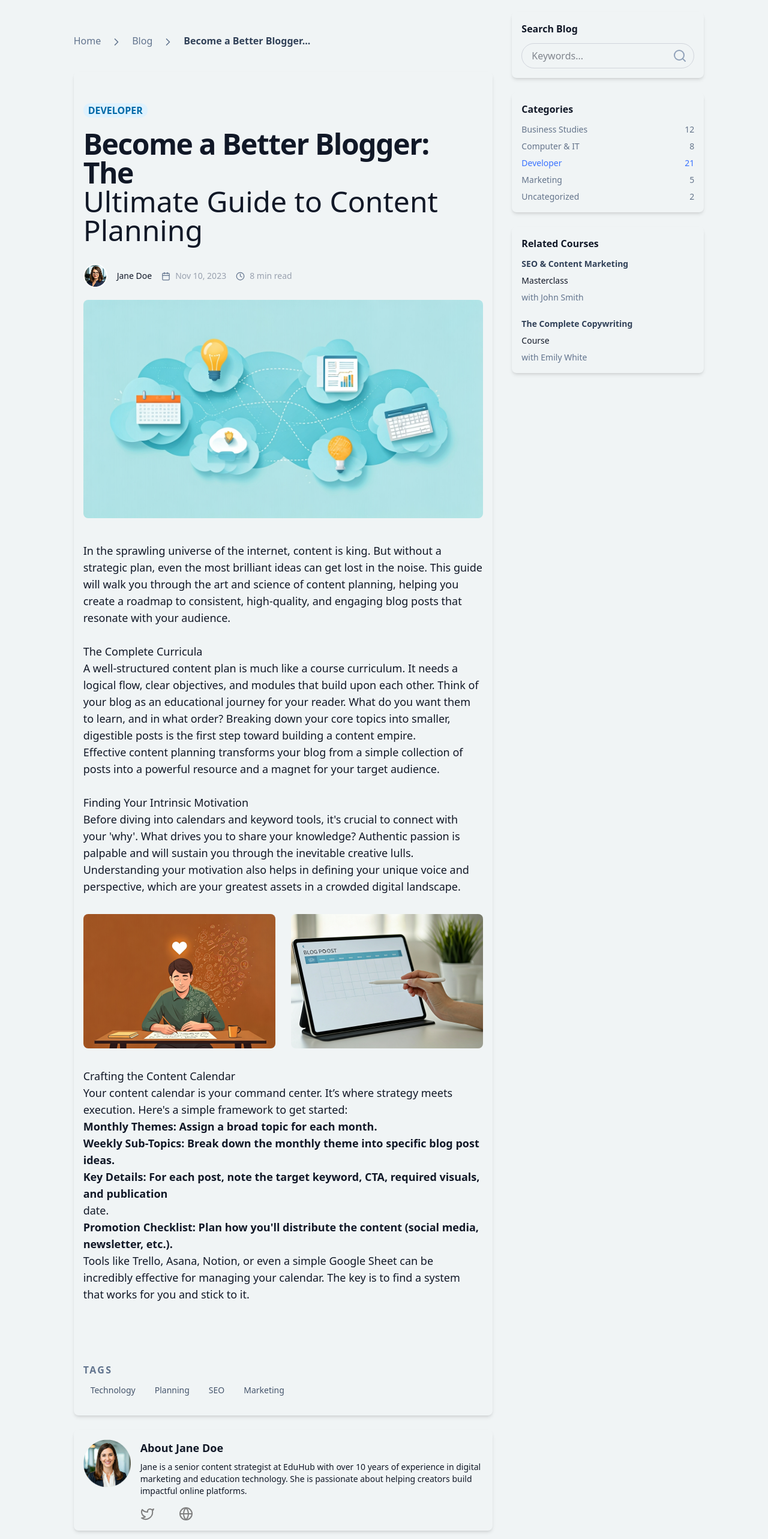
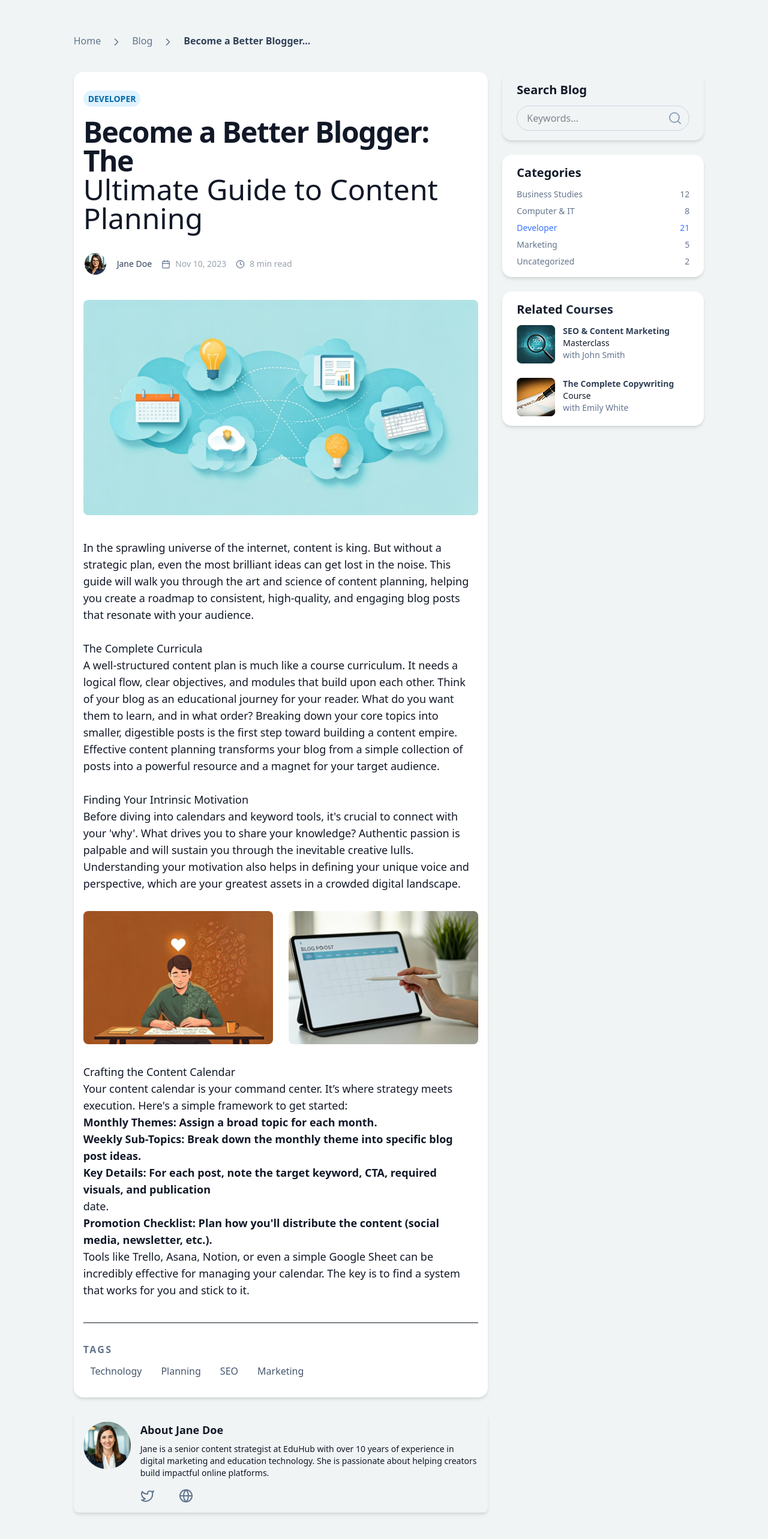
Before and after one commit to Amr-ahmed-98/Education-App, a React (Vite) app: page /blog-details in a window 1280 px wide. Shown: the part 100-2666 px from the top of the page at 60% size. Built offline with nearby package versions, Linux system fonts and the light colour scheme.

Commit message:
edits on Blog and BlogDetails

```diff
--- a/src/components/pages/BlogDetails.tsx
+++ b/src/components/pages/BlogDetails.tsx
@@ -1,11 +1,18 @@
 import * as icons from "@/assets/icons/icons";
 import * as images from "@/assets/images/images";
-// import { themes } from "@/contexts/Theme";
+import { themes } from "@/contexts/Theme";
+import { ThemeContext } from "@/contexts/ThemeContextDefinition";
+import { useContext } from "react";
+// import { useTranslation } from "react-i18next";
 
 function BlogDetails() {
+  // const { t } = useTranslation();
+  const { theme } = useContext(ThemeContext)!;
+  const isDark = theme === themes.dark;
+
   return (
     <div className="w-full mx-auto">
-      <div className="w-5/6 mx-auto  py-10 flex gap-4">
+      <div className="w-5/6 mx-auto py-10 flex gap-2">
         {/* Left Content bg-[#1C242F] in dark*/}
         <section className="w-full space-y-6 rounded-lg p-4">
           {/*                   */}
@@ -25,11 +32,18 @@ function BlogDetails() {
               Become a Better Blogger...
             </span>
           </div>
-          <div className="flex flex-col gap-10 shadow-md py-8 px-4 rounded-lg">
+          <div
+            className={`flex flex-col gap-10 shadow-md py-8 px-4 rounded-2xl ${
+              isDark ? `bg-[#1C242F]` : `bg-[#ffffff]`
+            }`}
+          >
             {/* title 1st div 111111111111111111*/}
-            <div className="-mb-5">
-              <div className="my-5 bg-[#DFF2FE] rounded-full w-fit">
-                <span className="my-5 bg-[#DFF2FE]  w-fitpy-1 px-2 rounded-full text-[#0069A8] font-semibold">
+            <div className="">
+              <div className="mb-5 rounded-full w-fit">
+                <span
+                  className={`w-fit py-1 px-2 rounded-full text-[#0069A8] font-bold text-sm
+                    ${isDark ? `bg-[#21324B]` : `bg-[#DFF2FE]`}`}
+                >
                   DEVELOPER
                 </span>
               </div>
@@ -44,7 +58,9 @@ function BlogDetails() {
               </h1>
               <div className="flex items-center gap-4 text-sm text-gray-400 mt-8">
                 <img src={images.jandoe2} alt="About Jane Doe" />
-                <span className="text-gray-900">Jane Doe</span>
+                <span className={isDark ? `text-[#64748B]` : `text-[#314158]`}>
+                  Jane Doe
+                </span>
 
                 <p className="flex items-center gap-2">
                   <icons.Calendar size={15} color="#62748E" /> Nov 10, 2023
@@ -146,23 +162,39 @@ function BlogDetails() {
                 is to find a system that works for you and stick to it.
               </p>
             </div>
-
             {/* Tags */}
-            <div className="flex flex-col gap-3 mt-15">
+            <div className="flex flex-col gap-3 mt-0">
+              <hr className="mb-5" />
               <h2 className="text-[#62748E] font-bold tracking-[.15em]">
                 TAGS
               </h2>
               <div className="flex gap-2">
-                <span className="px-3 rounded-full text-sm text-[#45556C]">
+                <span
+                  className={`px-3 rounded-full text-md text-[#45556C] ${
+                    isDark && "py-1 bg-[#F1F5F9] text-[#45556C]"
+                  }`}
+                >
                   Technology
                 </span>
-                <span className="px-3 rounded-full text-sm text-[#45556C]">
+                <span
+                  className={`px-3 rounded-full text-md text-[#45556C] ${
+                    isDark && "py-1 bg-[#F1F5F9] text-[#45556C]"
+                  }`}
+                >
                   Planning
                 </span>
-                <span className="px-3 rounded-full text-sm text-[#45556C]">
+                <span
+                  className={`px-3 rounded-full text-md text-[#45556C] ${
+                    isDark && "py-1 bg-[#F1F5F9] text-[#45556C]"
+                  }`}
+                >
                   SEO
                 </span>
-                <span className="px-3 rounded-full text-sm text-[#45556C]">
+                <span
+                  className={`px-3 rounded-full text-md text-[#45556C] ${
+                    isDark && "py-1 bg-[#F1F5F9] text-[#45556C]"
+                  }`}
+                >
                   Marketing
                 </span>
               </div>
@@ -171,7 +203,11 @@ function BlogDetails() {
           {/* ///////////////////////////////////////////////////////// */}
 
           {/* Author Box */}
-          <div className="flex p-4 rounded-lg shadow-md gap-4">
+          <div
+            className={`flex p-4 rounded-lg shadow-md gap-4 ${
+              isDark && "bg-[#1C242F]"
+            }`}
+          >
             <img
               src={images.janeDoe}
               alt="About Jane Doe"
@@ -179,15 +215,15 @@ function BlogDetails() {
             />
             <div>
               <h3 className="font-bold text-lg mb-2">About Jane Doe</h3>
-              <p className="text-sm ">
+              <p className={`text-sm ${isDark && "text-[#BBBBBB]"}`}>
                 Jane is a senior content strategist at EduHub with over 10 years
                 of experience in digital marketing and education technology. She
                 is passionate about helping creators build impactful online
                 platforms.
               </p>
               <span className="flex gap-10 mt-4">
-                <icons.Twitter style={{ color: "gray" }} />
-                <icons.Globe style={{ color: "gray" }} />
+                <icons.Twitter style={{ color: "#62748E" }} />
+                <icons.Globe style={{ color: "#62748E" }} />
               </span>
             </div>
           </div>
@@ -195,61 +231,131 @@ function BlogDetails() {
 
         {/* ///////////////////////////////////////////////////////// */}
         {/* Sidebar */}
-        <section className="hidden lg:block space-y-6">
+        <section className="hidden lg:block space-y-6 mt-25">
           {/* Search */}
-          <div className="p-4 rounded-lg shadow-md">
-            <h3 className="font-bold mb-3">Search Blog</h3>
+          <div
+            className={`py-4 px-6 rounded-2xl shadow-md ${
+              isDark && `bg-[#1C242F]`
+            }`}
+          >
+            <h3 className="font-semibold mb-3 text-xl">
+              Search{" "}
+              <span className={`${isDark && "text-[#EE4A62]"}`}>Blog</span>
+            </h3>
             <div className="relative w-72">
               <input
                 type="text"
                 placeholder="Keywords..."
-                className="w-full px-4 py-2 pr-10 border border-gray-300 rounded-full focus:outline-none focus:ring-2 focus:ring-blue-500 focus:border-transparent"
+                className="w-full px-4 py-2 pr-10 border border-[#CAD5E2] rounded-full focus:outline-none focus:ring-2 focus:ring-blue-500 focus:border-transparent"
               />
               <icons.Search className="absolute right-3 top-1/2 transform -translate-y-1/2 text-[#90A1B9]" />
             </div>
           </div>
 
           {/* Categories */}
-          <div className="p-4 rounded-lg shadow-md">
-            <h3 className="font-bold mb-3">Categories</h3>
+          <div
+            className={`py-4 px-6 rounded-2xl shadow-md ${
+              isDark ? `bg-[#1C242F]` : `bg-[#ffffff]`
+            } `}
+          >
+            <h3 className="font-semibold mb-3 text-xl">Categories</h3>
             <ul className="space-y-2 text-sm text-[#64748B]">
-              <li className="flex justify-between">
-                Business Studies <span>12</span>
+              <li className="flex justify-between text-center">
+                Business Studies
+                <span
+                  className={`${
+                    isDark && `rounded-full font-bold px-2 bg-[#21324B]`
+                  }`}
+                >
+                  12
+                </span>
               </li>
 
               <li className="flex justify-between">
-                Computer & IT<span>8</span>
+                Computer & IT
+                <span
+                  className={`${
+                    isDark && `rounded-full font-bold px-2 bg-[#21324B]`
+                  }`}
+                >
+                  8
+                </span>
               </li>
               <li className="flex justify-between text-[#3972FF]">
-                Developer<span>21</span>
+                Developer
+                <span
+                  className={`${
+                    isDark &&
+                    `rounded-full px-2 font-bold bg-[#CCDDFF] text-[#3972FF]`
+                  }`}
+                >
+                  21
+                </span>
               </li>
               <li className="flex justify-between">
-                Marketing<span>5</span>
+                Marketing
+                <span
+                  className={`${
+                    isDark && `rounded-full font-bold px-2 bg-[#21324B]`
+                  }`}
+                >
+                  5
+                </span>
               </li>
               <li className="flex justify-between">
-                Uncategorized<span>2</span>
+                Uncategorized
+                <span
+                  className={`${
+                    isDark && `rounded-full font-bold px-2 bg-[#21324B]`
+                  }`}
+                >
+                  2
+                </span>
               </li>
             </ul>
           </div>
 
           {/* Related Courses */}
-          <div className="p-4 rounded-lg shadow-md">
-            <h3 className="font-bold mb-3">Related Courses</h3>
-            <ul className="space-y-2 text-sm">
+          <div
+            className={`py-4 px-6 rounded-2xl shadow-md ${
+              isDark ? `bg-[#1C242F]` : `bg-[#ffffff]`
+            }`}
+          >
+            <h3 className="font-semibold text-xl mb-3">
+              Related{" "}
+              <span
+                className={`text-xl ${
+                  isDark ? `text-[#EE4A62]` : `text-[#1D293D]`
+                }`}
+              >
+                Courses
+              </span>
+            </h3>
+            <div>
+              <div className="flex gap-3">
+                <img src={images.seo} alt="SEO" />
+                <ul className="space-y-0 text-sm">
                   <p className="text-[#314158] font-semibold">
                     SEO & Content Marketing
                   </p>
-              <li>Masterclass</li>
+                  <li className={`${isDark && `text-[#314158]`}`}>
+                    Masterclass
+                  </li>
                   <li className="text-[#62748E]">with John Smith</li>
                 </ul>
+              </div>
               <br />
-            <ul className="space-y-2 text-sm">
+              <div className="flex gap-3">
+                <img src={images.copywrite} alt="Copy-Write" />
+                <ul className="space-y-0 text-sm">
                   <p className="text-[#314158] font-semibold">
                     The Complete Copywriting
                   </p>
-              <li>Course</li>
+                  <li className={`${isDark && `text-[#314158]`}`}>Course</li>
                   <li className="text-[#62748E]">with Emily White</li>
                 </ul>
+              </div>
+            </div>
           </div>
         </section>
       </div>
--- a/src/components/pages/Home.tsx
+++ b/src/components/pages/Home.tsx
@@ -8,7 +8,7 @@ import intructor1 from "../../assets/images/instructor1.png";
 import Instructor from "./../organisms/Home/InstructorSection";
 import CertificateSection from "../../components/organisms/Home/CertificateSection";
 import BannerCard from "../organisms/Home/BannerCard";
-import {ItemCard} from '../../utils/Data';
+import { ItemCard } from "../../utils/Data";
 function Home() {
   const { t } = useTranslation();
   return (
@@ -26,7 +26,7 @@ function Home() {
       />
       <div className=" bg-[linear-gradient(210deg,#4775C1_0%,#5184D5_0%,#9BBdF5_40%,#AECDFD_70%,#5184D5_100%)]">
         <div className="container grid grid-cols-1 sm:grid-cols-1 md:grid-cols-2 lg:grid-cols-4 ">
-  {ItemCard.map((item)=>(
+          {ItemCard.map((item) => (
             <BannerCard
               key={item.id}
               icon={item.icon}
--- a/src/contexts/ThemeContext.tsx
+++ b/src/contexts/ThemeContext.tsx
@@ -7,7 +7,9 @@ interface ThemeProviderProps {
   children: ReactNode;
 }
 
-export const ThemeProvider = ({ children }: ThemeProviderProps): JSX.Element => {
+export const ThemeProvider = ({
+  children,
+}: ThemeProviderProps): JSX.Element => {
   const [theme, setTheme] = useState<Theme>(() => {
     const savedTheme = localStorage.getItem("theme");
     if (savedTheme) {
--- a/src/hooks/useTheme.tsx
+++ b/src/hooks/useTheme.tsx
@@ -1,6 +1,9 @@
 import { useContext } from "react";
 
-import { ThemeContext, type ThemeContextType } from "../contexts/ThemeContextDefinition";
+import {
+  ThemeContext,
+  type ThemeContextType,
+} from "../contexts/ThemeContextDefinition";
 
 export const useTheme = (): ThemeContextType => {
   const context = useContext(ThemeContext);
```
Also changed, not shown: src/assets/images/images.ts (+4 -5 lines), src/components/molecules/Card.tsx (+39 -28 lines), src/assets/images/blog-copy-SEO.png (added), src/assets/images/blog-copy-Writing.png (added). Lines whose indentation alone changed are shown as unchanged.
